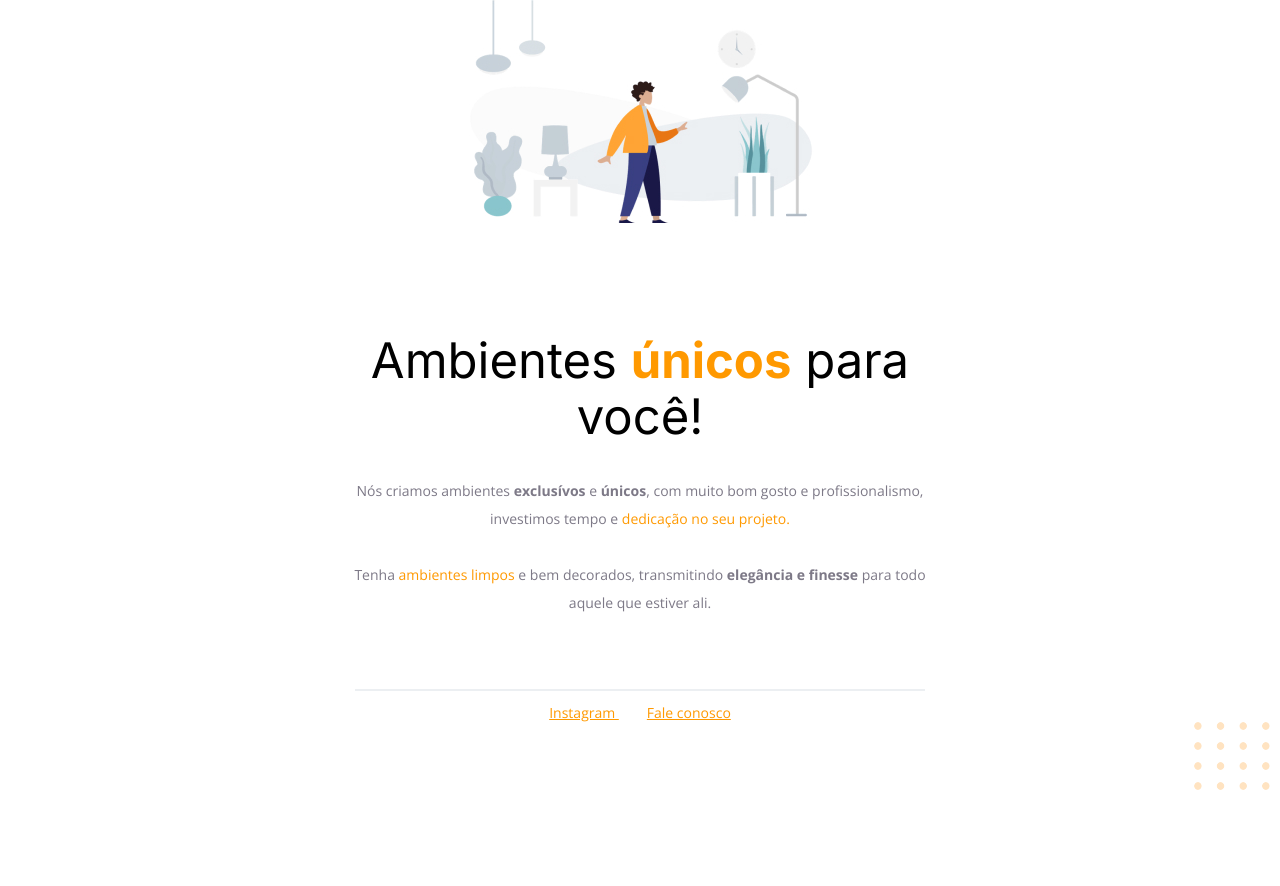
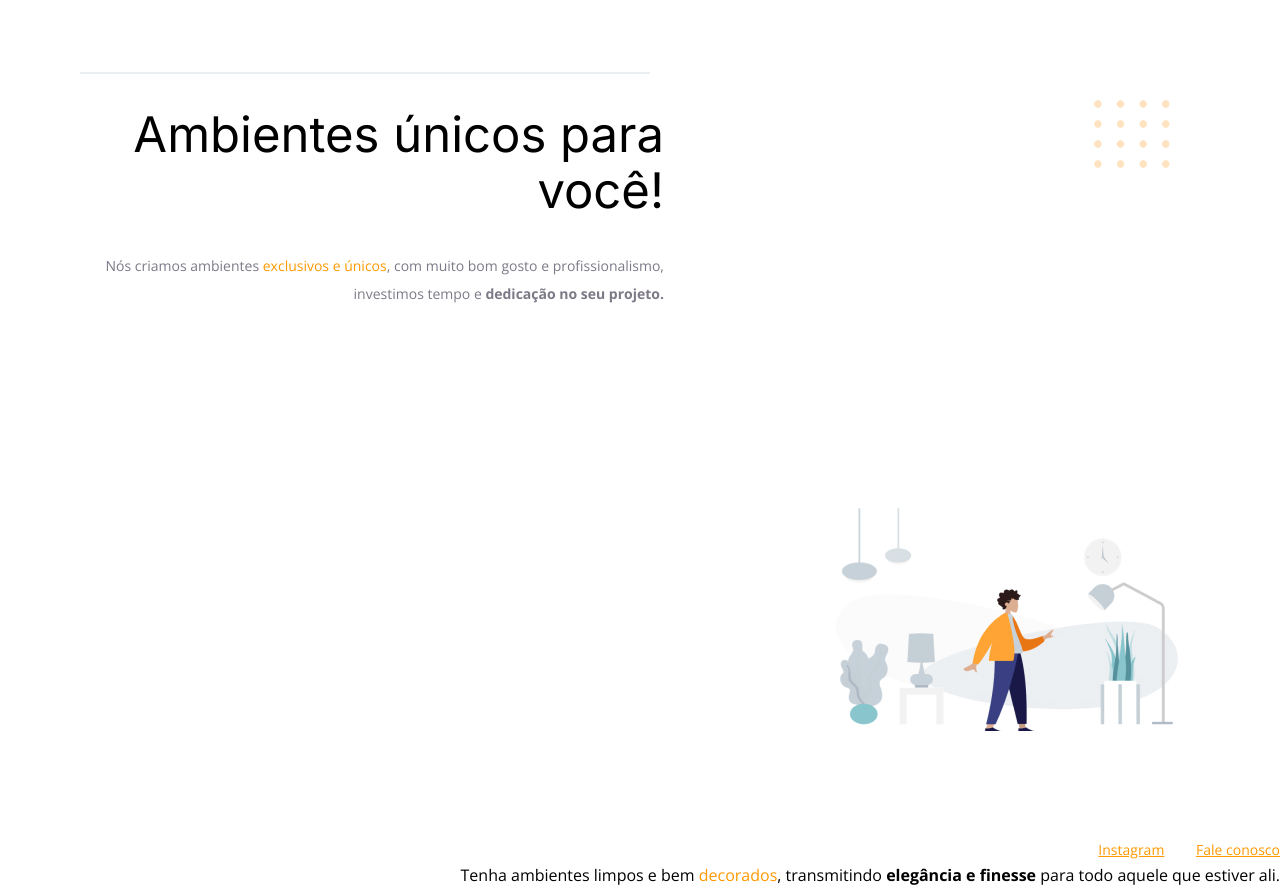
Before and after one commit to allanrsgomes/page-moveis, a plain HTML site: page index.html in a window 1280 px wide. Before the commit the page ends 800 px from the top, so only its background shows below. Drawn offline with nearby package versions, Linux system fonts and the light colour scheme.

Commit message:
codigo quebrado

```diff
--- a/index.html
+++ b/index.html
@@ -1,48 +1,56 @@
+<!-- Instrução que define o tipo do documento. -->
 <!DOCTYPE html>
 <html lang="pt-br">
+  <!-- Tag <head> contém as instruções para a página -->
   <head>
-    <link rel="preconnect" href="https://fonts.googleapis.com">
-    <link rel="preconnect" href="https://fonts.gstatic.com" crossorigin>
-    <meta charset="UTF-8">
-    <meta name="viewport" content="width=device-width, initial-scale=1.0">
-    <title>Móveis</title>
+    <link rel="preconnect" href="https://fonts.googleapis.com" />
+    <link rel="preconnect" href="https://fonts.gstatic.com" crossorigin />
+    <meta charset="UTF-8" />
+    <meta name="viewport" content="width=device-width, initial-scale=1.0" />
+    <title>Móveis customizados</title>
+
     <link
       href="https://fonts.googleapis.com/css2?family=Inter:wght@400;700&family=Open+Sans:wght@400;700&display=swap"
-      rel="stylesheet">
-    <link rel="stylesheet" href="style.css">
+      rel="stylesheet"
+    />
+
+    <link rel="stylesheet" href="style.css" />
   </head>
+
+  <!-- Tag <body> é o corpo do documento, onde tem as informações que serão mostradas. -->
   <body>
     <div id="hero">
-      <img
-        src="images/img1.jpg"
-        alt="Desenho de uma pessoa vestinho uma camisa amarela em uma sala com móveis">
-      <h1>Ambientes <span>únicos</span> para você!</h1>
+      <div class="line"></div>
+      <h1>Ambientes únicos para você!</h1>
       <p>
-        Nós criamos ambientes <strong>exclusívos</strong> e <strong>únicos</strong>,
-        com muito bom gosto e profissionalismo,
-        investimos tempo e <span>dedicação no seu projeto.</span>
-        <br/>
-        <br/>
-        Tenha <span>ambientes limpos</span> e bem decorados,
-        transmitindo <strong>elegância e finesse</strong> para todo
-        aquele que estiver ali.
+        Nós criamos ambientes <span>exclusivos e únicos</span>, com muito
+        bom gosto e profissionalismo, investimos tempo e
+        <strong>dedicação no seu projeto.</strong>
+
+        <br />
+        <br />
       </p>
     </div>
+    <img
+      src="images/img1.jpg"
+      alt="Desenho de uma pessoa vestindo uma camisa amarela em uma sala com Móveis"
+    />
+
     <div id="footer">
-      <div class="line"></div>
-      <a
-        target="_blank"
-        href="https://instagram.com/moveisparavoce">
-          Instagram
-      </a>
-      <a href="mailto:contato@moveisparavoce.com">
-        Fale conosco
-      </a>
+      <a target="_blank" href="https://instagram.com/moveisparavoce"
+        >Instagram</a
+      >
+      <a href="mailto:contato@moveisparavoce.com">Fale conosco</a>
     </div>
+
+    Tenha ambientes limpos e bem <span>decorados</span>, transmitindo
+    <strong>elegância e finesse</strong>
+    para todo aquele que estiver ali.
+
     <img
       id="balls"
       src="images/balls.svg"
-      alt="Bolinhas laranjadas no canto direito inferior da tela"
+      alt="Bolinhas alaranjadas no canto inferior direito da tela"
     />
   </body>
 </html>
--- a/style.css
+++ b/style.css
@@ -1,44 +1,42 @@
 body {
-  font-family: 'Open Sans', sans-serif;
-
-  text-align: center;
+  font-family: "Open Sans", sans-serif;
+  text-align: end;
   margin: 0;
 }
 
 #hero {
     width: 592px;
-  margin: 0 auto 72px;
+    margin: 72px;
 }
 
-#hero img {
-  margin-bottom: 72px;
+img {
+    margin: 100px;
 }
 
 h1 {
-  font-family: 'Inter', sans-serif;
+  font-family: "Inter", sans-serif;
   font-size: 49px;
   line-height: 56px;
   font-weight: normal;
+}
+
+h1 span {
+  font-weight: bold;
 
   margin-bottom: 32px;
 }
 
-h1 span {
-  font-weight: bold;
-}
-
 span, a {
-  color: #FF9900;
+  color: #ff9900;
 }
 
 p, #footer {
-  color: #7D7987;
-
+  color: #7d7987;
   font-size: 14px;
   line-height: 28px;
 }
 
-#footer a + a{
+#footer a + a {
     margin-left: 28px;
 }
 
@@ -46,13 +44,13 @@ p, #footer {
     width: 568px;
     height: 0;
 
-  margin: 0 auto 8px;
+    margin: 0 8px;
 
     border: 1px solid #ECEFF2;
 }
 
 #balls {
     position: fixed;
-  bottom: 0;
+    top: 0;
     right: 0;
 }
```
Lines whose indentation alone changed are shown as unchanged.
